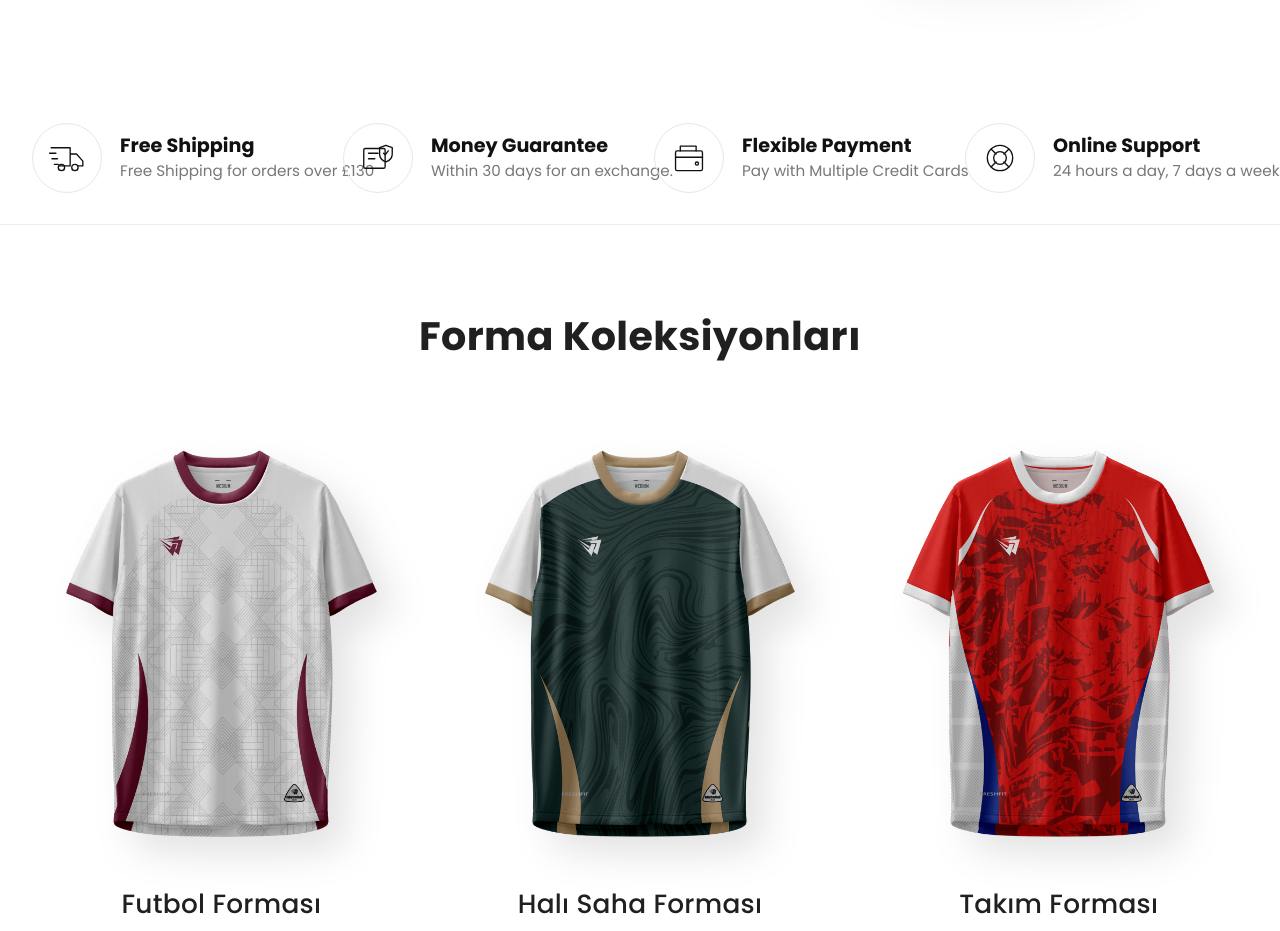
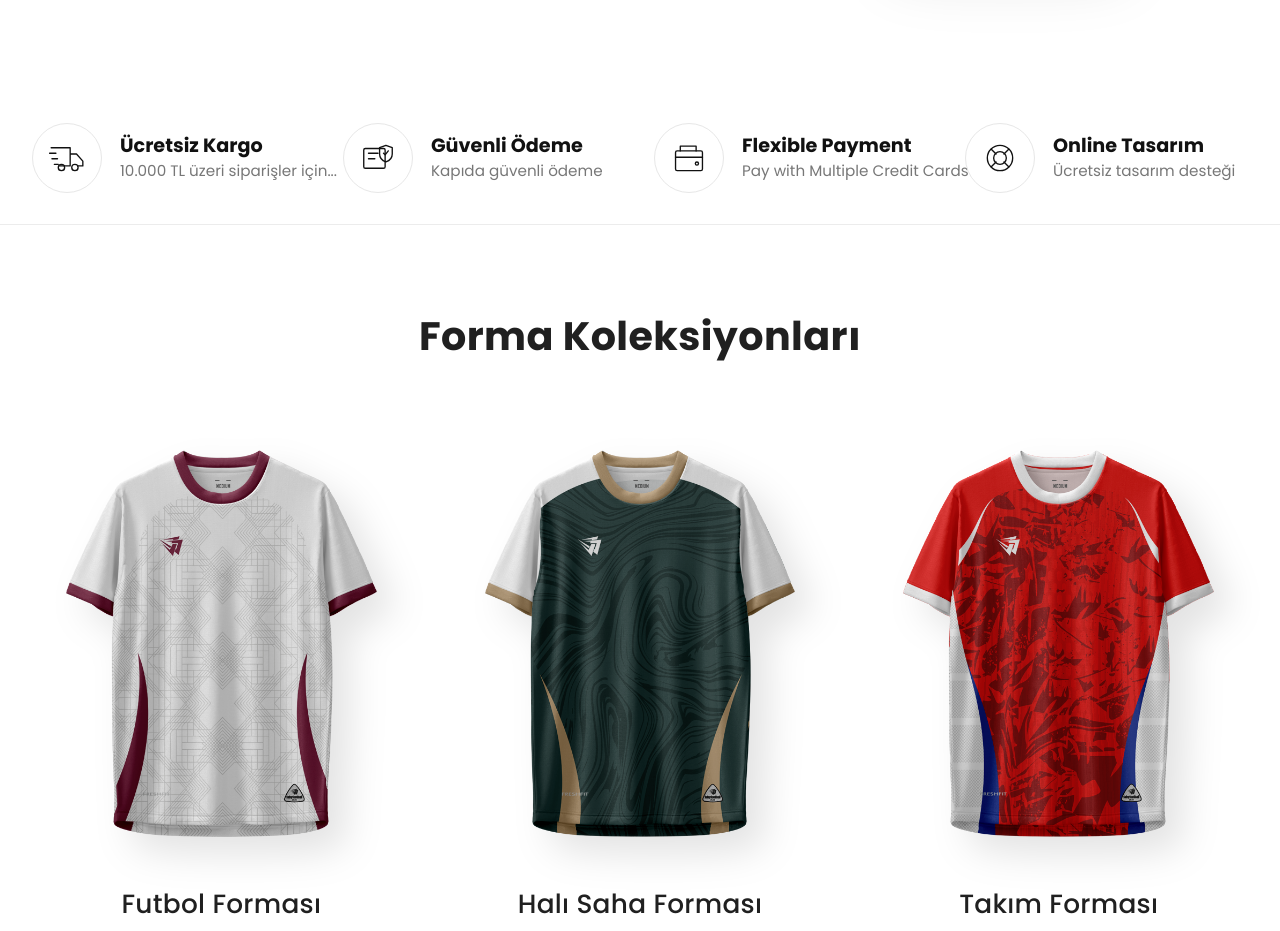
Before and after one commit to metinnasir/emirspor, a Next.js app: page / in a window 1280 px wide. Shown: the part 820-1751 px from the top of the page. Built offline with nearby package versions, Linux system fonts and the light colour scheme; no server answers.

Commit message:
Avantaj şeridi metinlerini güncelle

```diff
--- a/src/app/page.tsx
+++ b/src/app/page.tsx
@@ -93,13 +93,13 @@ export default function Home() {
             <span className="service-benefit-icon" aria-hidden="true">
               <svg viewBox="0 0 48 48"><path d="M4 11h24v23H14M28 19h8l8 9v6h-6M10 18H2m10 7H5m8 7H8"/><circle cx="17" cy="36" r="4"/><circle cx="34" cy="36" r="4"/></svg>
             </span>
-            <div><h3>Free Shipping</h3><p>Free Shipping for orders over £130</p></div>
+            <div><h3>Ücretsiz Kargo</h3><p>10.000 TL üzeri siparişler için...</p></div>
           </article>
           <article className="service-benefit">
             <span className="service-benefit-icon" aria-hidden="true">
               <svg viewBox="0 0 48 48"><rect x="6" y="12" width="27" height="25" rx="2"/><path d="M12 18h12m-12 7h8M34 8l8 3v8c0 5-3.5 8.5-8 10-4.5-1.5-8-5-8-10v-8l8-3Z"/><path d="m31 18 2 2 4-5"/></svg>
             </span>
-            <div><h3>Money Guarantee</h3><p>Within 30 days for an exchange.</p></div>
+            <div><h3>Güvenli Ödeme</h3><p>Kapıda güvenli ödeme</p></div>
           </article>
           <article className="service-benefit">
             <span className="service-benefit-icon" aria-hidden="true">
@@ -111,7 +111,7 @@ export default function Home() {
             <span className="service-benefit-icon" aria-hidden="true">
               <svg viewBox="0 0 48 48"><circle cx="24" cy="24" r="16"/><circle cx="24" cy="24" r="8"/><path d="m13 13 6 6m10 10 6 6m0-22-6 6M19 29l-6 6"/></svg>
             </span>
-            <div><h3>Online Support</h3><p>24 hours a day, 7 days a week</p></div>
+            <div><h3>Online Tasarım</h3><p>Ücretsiz tasarım desteği</p></div>
           </article>
         </div>
       </section>
```
